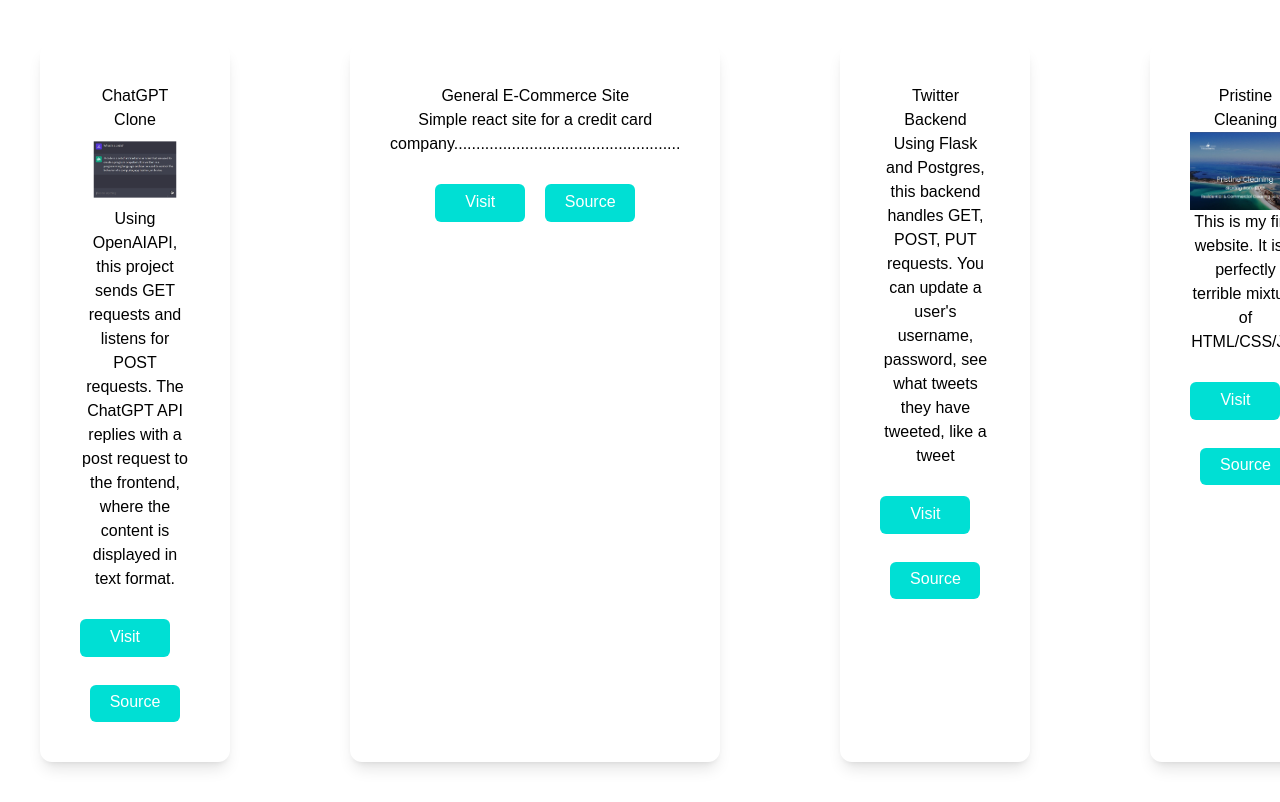
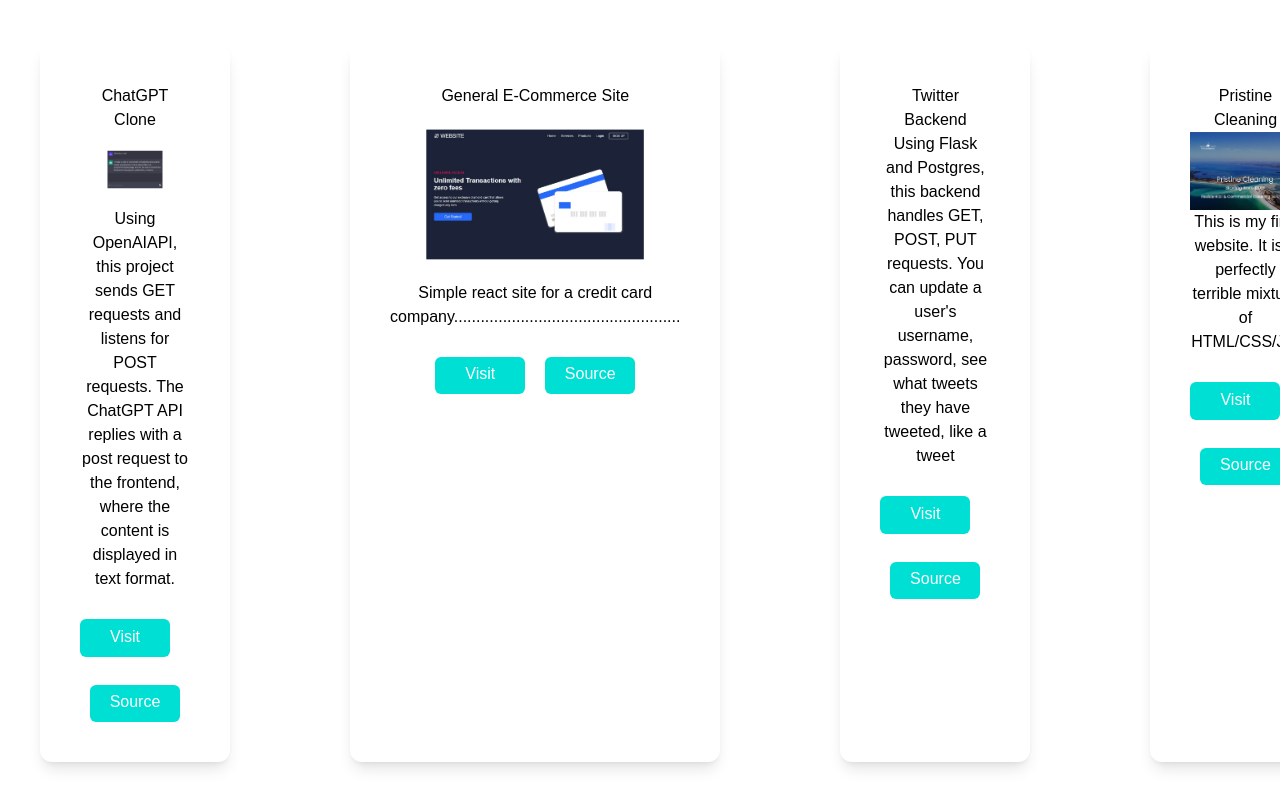
Before and after one commit to pie4fools/portfolioreacttailwind, a React (Create React App) app: page / in a window 1280 px wide. Shown: the part 2360-3162 px from the top of the page. Built offline with nearby package versions, Linux system fonts and the light colour scheme.

Commit message:
Uploaded picture for footer

```diff
--- a/src/components/Footer.jsx
+++ b/src/components/Footer.jsx
@@ -1,6 +1,7 @@
 import React from 'react'
 import chatgptpic from '../pics/chatgptpic.jpg'
 import pristinecleanpic from '../pics/pristinecleanpic.jpg'
+import creditcardpic from '../pics/creditcardpic.jpg'
 
 const Footer = () => {
   return (
@@ -9,15 +10,16 @@ const Footer = () => {
             <h1 className='text-[#000000] text-center md:text-5xl sm:text-4xl text-xl font-bold py-8'>Projects</h1>
         </div>
         <div className='lg:flex gap-10'>
-            <div className='text-center shadow-lg p-10 rounded-xl my-10 mx-10'>
+            <div className='text-center shadow-lg p-10 rounded-xl my-10 mx-10 align-center'>
                 <h1>ChatGPT Clone</h1>
-                <img className='scale-75 align-center' src={chatgptpic} alt="Screenshot of ChatGPT Clone" />
+                <img className='scale-50 align-center' src={chatgptpic} alt="Screenshot of ChatGPT Clone" />
                 <p>Using OpenAIAPI, this project sends GET requests and listens for POST requests. The ChatGPT API replies with a post request to the frontend, where the content is displayed in text format.</p>
                 <button className='bg-[#00dfd4] w-[90px] h-[37.5px] rounded-md font-medium mt-7 mx-auto pb-0.5 mr-5 text-white hover:bg-black focus:ring focus:ring-grey-300'>Visit</button>
                 <button className='bg-[#00dfd4] w-[90px] h-[37.5px] rounded-md font-medium mt-7 mx-auto pb-0.5 text-white hover:bg-black focus:ring focus:ring-grey-300'>Source</button>
             </div>
             <div className='text-center shadow-lg p-10 rounded-xl my-10 mx-10'>
                 <h1>General E-Commerce Site</h1>
+                <img className='scale-75 align-center' src={creditcardpic} alt="Screenshot credit card website" />
                 <p>Simple react site for a credit card company...................................................</p>
                 <button className='bg-[#00dfd4] w-[90px] h-[37.5px] rounded-md font-medium mt-7 mx-auto pb-0.5 mr-5 text-white hover:bg-black focus:ring focus:ring-grey-300'>Visit</button>
                 <button className='bg-[#00dfd4] w-[90px] h-[37.5px] rounded-md font-medium mt-7 mx-auto pb-0.5 text-white hover:bg-black focus:ring focus:ring-grey-300'>Source</button>
```
Also changed, not shown: src/pics/creditcardpic.jpg (added).
